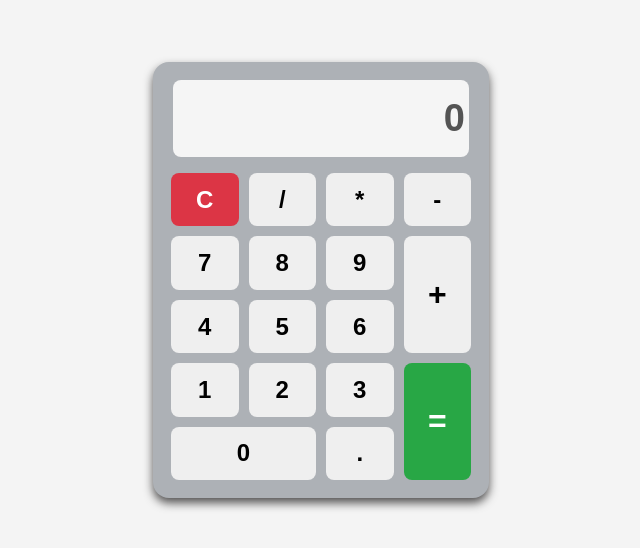
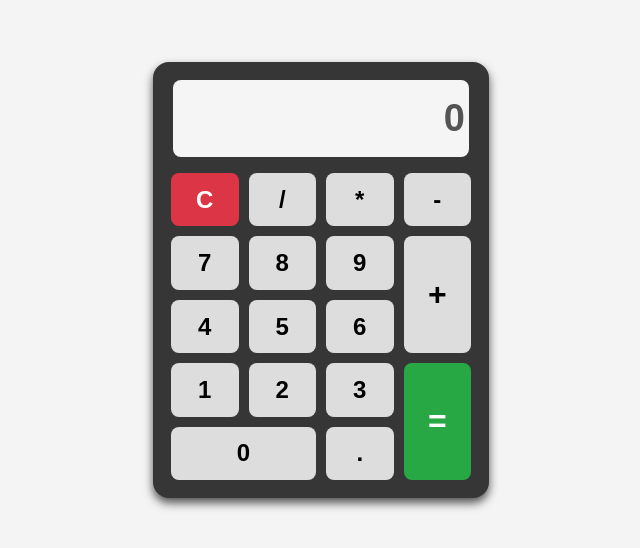
Before and after one commit to tabib-e-alahi/simple_calculator_html_css_js, a plain HTML site: page index.html in a window 1280 px wide. Shown: the part 128-676 px from the top of the page, without its empty margins (319-959 px from the left). Drawn offline with Linux system fonts and the light colour scheme.

Commit message:
simple calculator css changed

```diff
--- a/style.css
+++ b/style.css
@@ -13,13 +13,13 @@ body {
     height: 400px;
     padding: 18px;
     border-radius: 16px;
-    background: rgb(173, 177, 182);
     display: flex;
     flex-direction: column;
     justify-content: center;
     align-items: center;
     gap: 16px;
     box-shadow: 0px 5px 10px rgb(83, 82, 82);
+    background: #363636;
 }
 
 .display{
@@ -52,6 +52,7 @@ button{
     border: none;
     text-align: center;
     cursor: pointer;
+    background: #ddd;
 }
 
 button:active {
```
